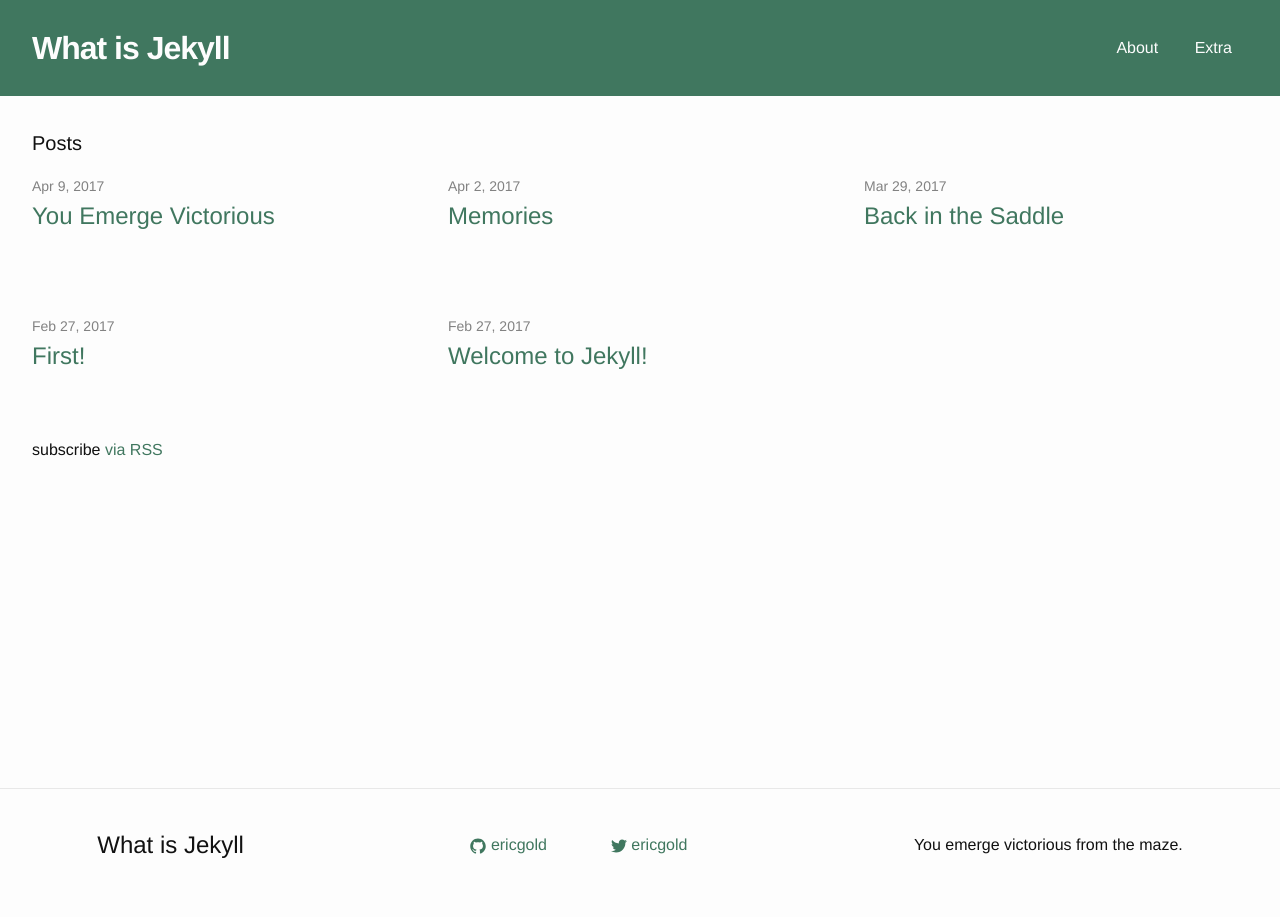
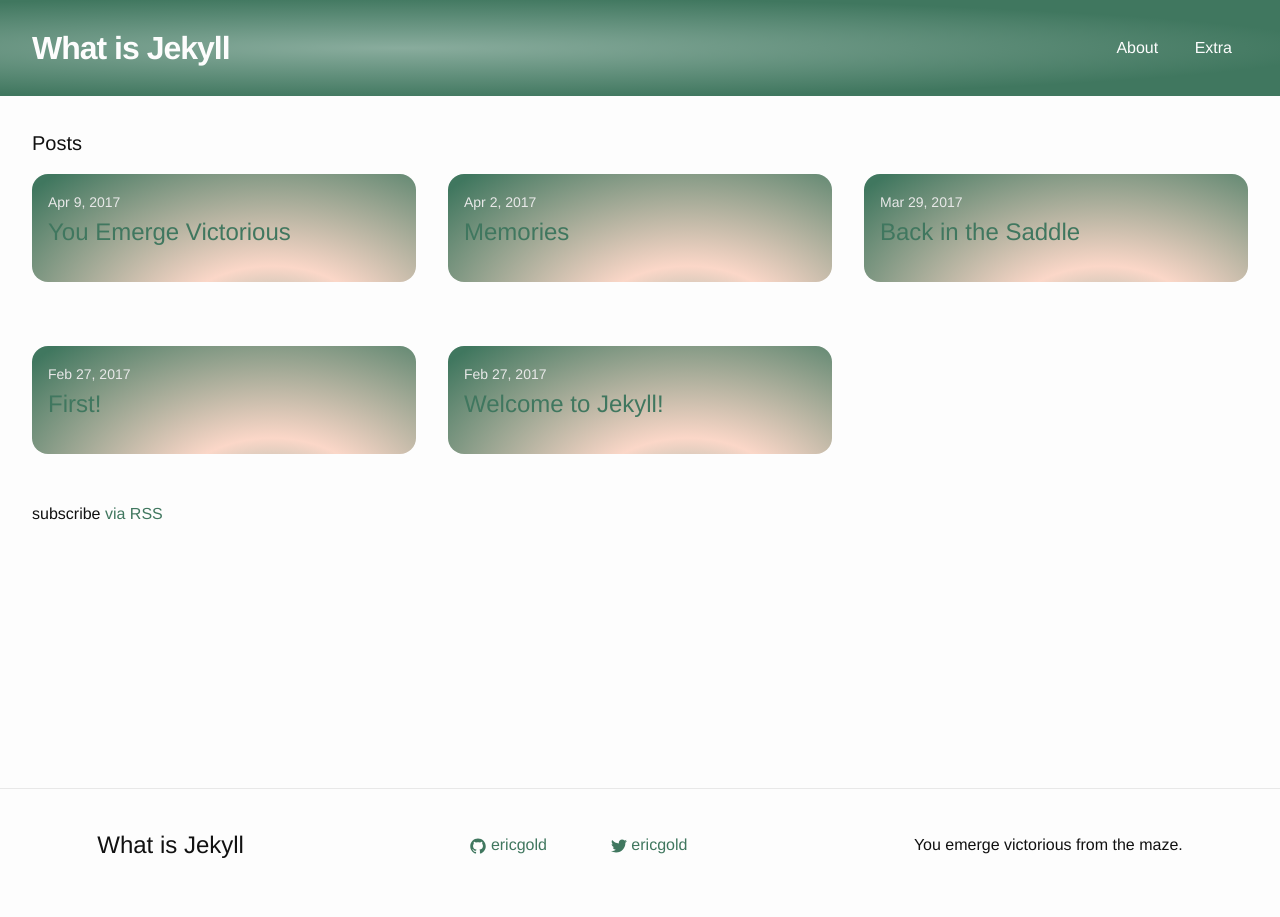
Before and after one commit to ericgold/jekylltest, a Jekyll site: the page built from index.md, in a window 1280 px wide. Built offline with Jekyll 4.4.1, drawn with Linux system fonts in a browser that asks for light colours.

Commit message:
styled post-list > li and header

```diff
--- a/_sass/_layout/_header.scss
+++ b/_sass/_layout/_header.scss
@@ -1,7 +1,7 @@
 .site-header {
   @include flexy(column, flex-start, center);
   height: 6rem;
-  background-color: $brand-color;
+  background-image: radial-gradient(ellipse farthest-corner at 25rem 3rem, #89AC9D 0%, $brand-color 75%);
   padding: 0 $spacing-unit;
 
   @include mq(small-medium) {
--- a/_sass/_layout/_page.scss
+++ b/_sass/_layout/_page.scss
@@ -16,6 +16,10 @@
 
   > li {
     margin-bottom: $spacing-unit;
+    border-radius: 1rem;
+    padding: 1rem;
+    background-image: radial-gradient(ellipse farthest-corner at 15rem 10rem, #89AC9D 0%, #FBD7C8 30%, $brand-color 95%);
+
   }
 
   @include mq(medium) {
@@ -31,7 +35,7 @@
 
 .post-meta {
   font-size: $small-font-size;
-  color: $grey-color;
+  color: $grey-color-light;
 }
 
 .post-link {
```
